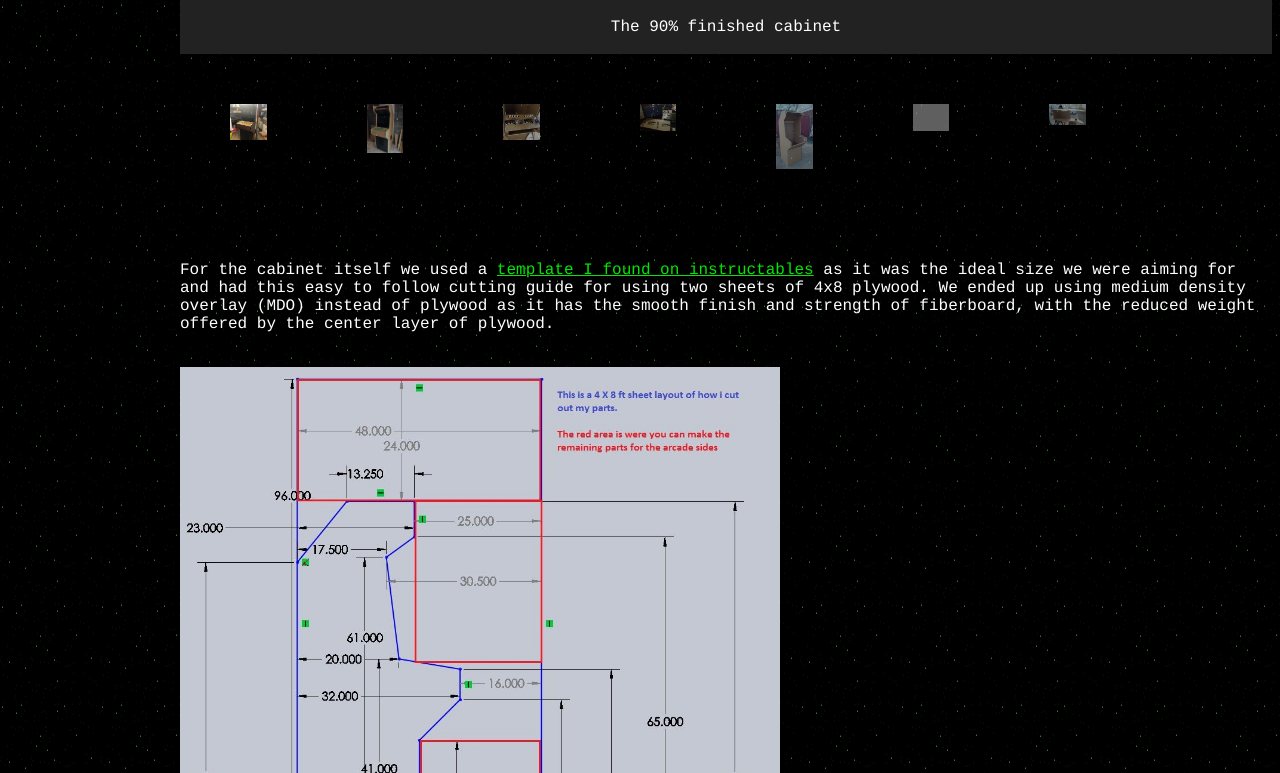
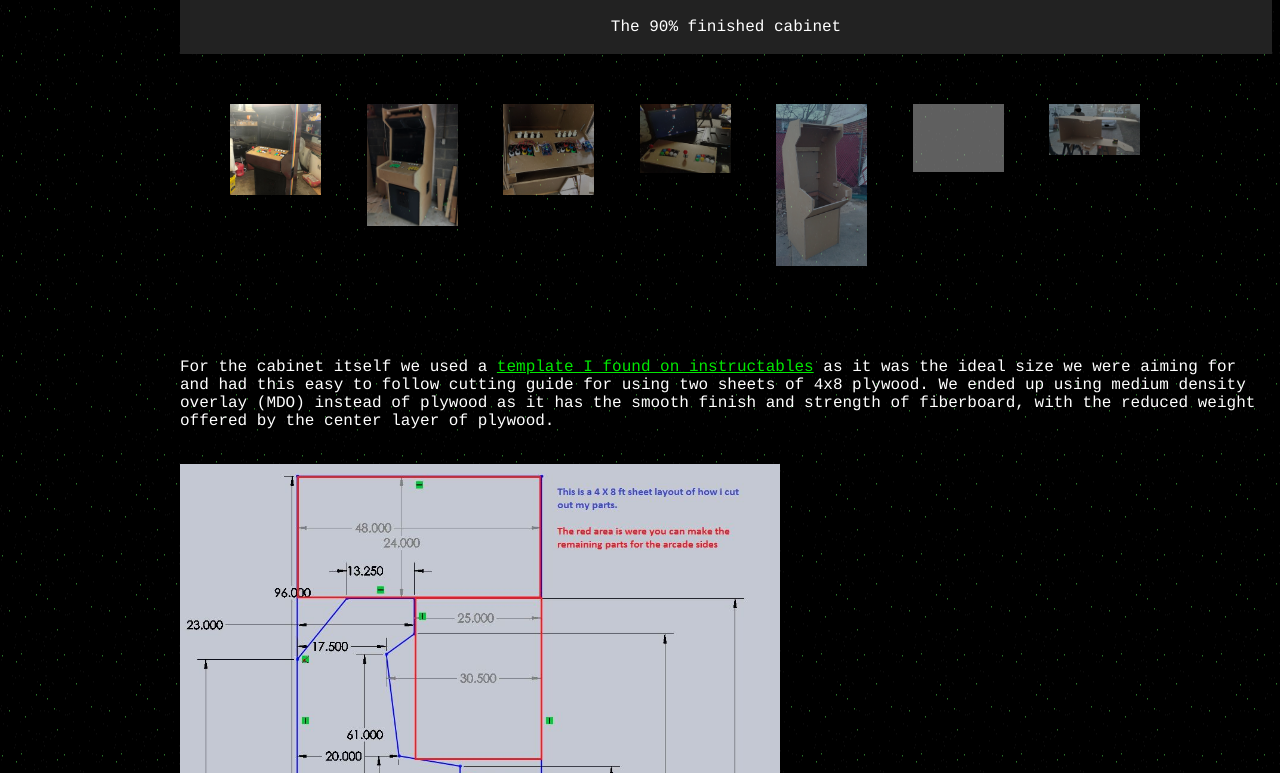
Before and after one commit to pacotech/pacotech.github.io, a plain HTML site: page arcade/arcade.html in a window 1280 px wide. Shown: the part 927-1700 px from the top of the page. Drawn offline with Linux system fonts and the light colour scheme; grey boxes are pictures that could not be loaded.

Commit message:
Update arcade.html

```diff
--- a/arcade/arcade.html
+++ b/arcade/arcade.html
@@ -90,25 +90,25 @@
   <!-- Thumbnail images -->
   <div class="row">
     <div class="column">
-      <img class="demo cursor" src="/arcade/arcade_7.jpg" style="width:100%" onclick="currentSlide(1)" alt="The 90% finished cabinet">
+      <img class="demo cursor" src="/arcade/arcade_7.jpg" style="width:250%" onclick="currentSlide(1)" alt="The 90% finished cabinet">
     </div>
     <div class="column">
-      <img class="demo cursor" src="/arcade/arcade_6.jpg" style="width:100%" onclick="currentSlide(2)" alt="My friend's cabinet in a near finished state">
+      <img class="demo cursor" src="/arcade/arcade_6.jpg" style="width:250%" onclick="currentSlide(2)" alt="My friend's cabinet in a near finished state">
     </div>
     <div class="column">
-      <img class="demo cursor" src="/arcade/arcade_5.jpg" style="width:100%" onclick="currentSlide(3)" alt="The underside of my control panel. The top button row had yet to be wired.">
+      <img class="demo cursor" src="/arcade/arcade_5.jpg" style="width:250%" onclick="currentSlide(3)" alt="The underside of my control panel. The top button row had yet to be wired.">
     </div>
     <div class="column">
-      <img class="demo cursor" src="/arcade/arcade_4.jpg" style="width:100%" onclick="currentSlide(4)" alt="Testing the control panel with some Galaga. The Dell optiplex that runs the cabinet is visible in this photo.">
+      <img class="demo cursor" src="/arcade/arcade_4.jpg" style="width:250%" onclick="currentSlide(4)" alt="Testing the control panel with some Galaga. The Dell optiplex that runs the cabinet is visible in this photo.">
     </div>
     <div class="column">
-      <img class="demo cursor" src="/arcade/arcade_3.jpg" style="width:100%" onclick="currentSlide(5)" alt="Cabinet shell.">
+      <img class="demo cursor" src="/arcade/arcade_3.jpg" style="width:250%" onclick="currentSlide(5)" alt="Cabinet shell.">
     </div>
     <div class="column">
-      <img class="demo cursor" src="/arcade/arcade_2.jpg" style="width:100%" onclick="currentSlide(6)" alt="Less finished cabinet shell">
+      <img class="demo cursor" src="/arcade/arcade_2.jpg" style="width:250%" onclick="currentSlide(6)" alt="Less finished cabinet shell">
     </div>
     <div class="column">
-      <img class="demo cursor" src="/arcade/arcade_1.jpg" style="width:100%" onclick="currentSlide(7)" alt="Photo of when we assembled all the sides for the first time.">
+      <img class="demo cursor" src="/arcade/arcade_1.jpg" style="width:250%" onclick="currentSlide(7)" alt="Photo of when we assembled all the sides for the first time.">
     </div>
   </div>
 </div>
```
